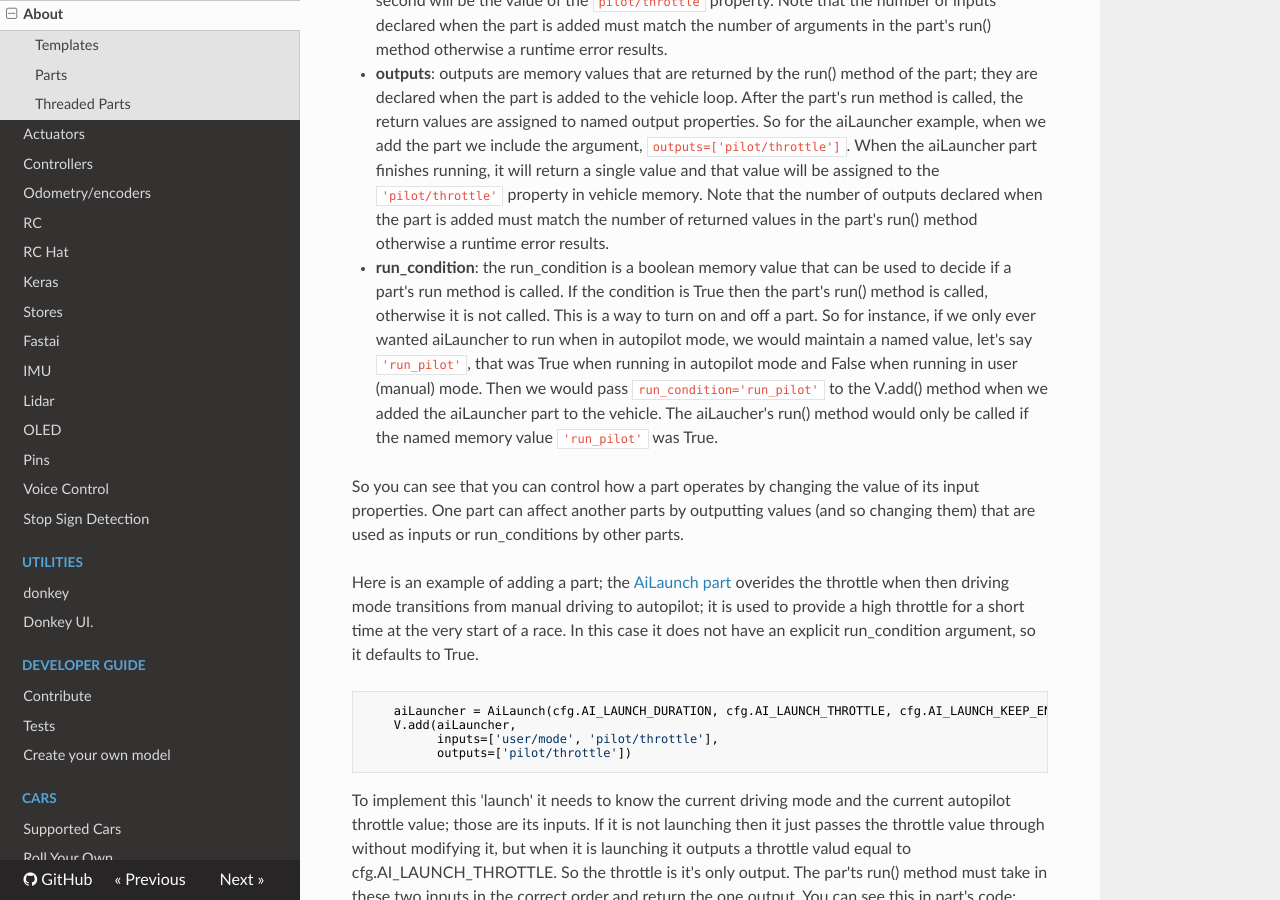
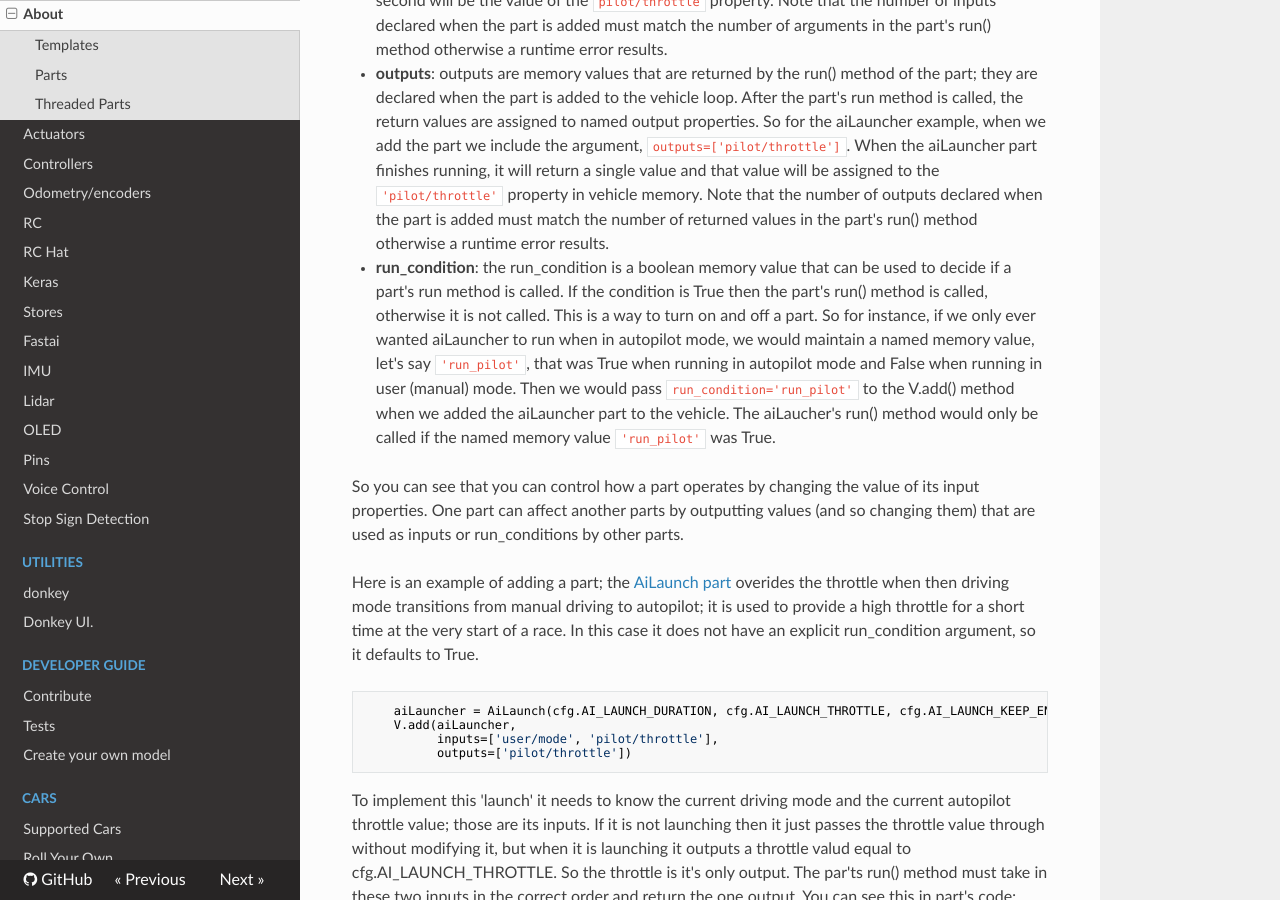
Before and after one commit to autorope/donkeydocs, an MkDocs documentation site: the page built from docs/parts/about.md, in a window 1280 px wide and 900 px high, scrolled down 2421 px. Built offline with MkDocs 1.6.1, drawn with Linux system fonts in a browser that asks for light colours; nearby versions of some CDN libraries.

Commit message:
Update about.md

```diff
--- a/docs/parts/about.md
+++ b/docs/parts/about.md
@@ -56,7 +56,7 @@ Each part is constructed and then added to the vehicle loop with its named input
 - **memory**: Vehicle memory is a hash map of named values.  It is the 'state' of the vehicle.  In includes values uses as inputs, outputs and conditions.  It is shared by all parts.
 - **inputs**: inputs are memory values passed to the run() method of a part; they are declared when the part is added to the vehicle loop.  So for the aiLauncher example, when we add the part we include the argument, `inputs=['user/mode', 'pilot/throttle']`. Just before the run method is called, the vehicle loop looks up the input values and then passes them to the part's run() method as arguments. So when the aiLauncher part's run() method is called it will be passed two arguments; the first will be the value of the `user/mode` property in vehicle memory and the second will be the value of the `pilot/throttle` property. Note that the number of inputs declared when the part is added must match the number of arguments in the part's run() method otherwise a runtime error results.
 - **outputs**: outputs are memory values that are returned by the run() method of the part; they are declared when the part is added to the vehicle loop.  After the part's run method is called, the return values are assigned to named output properties. So for the aiLauncher example, when we add the part we include the argument, `outputs=['pilot/throttle']`. When the aiLauncher part finishes running, it will return a single value and that value will be assigned to the `'pilot/throttle'` property in vehicle memory.  Note that the number of outputs declared when the part is added must match the number of returned values in the part's run() method otherwise a runtime error results.
-- **run_condition**: the run_condition is a boolean memory value that can be used to decide if a part's run method is called.  If the condition is True then the part's run() method is called, otherwise it is not called.  This is a way to turn on and off a part.  So for instance, if we only ever wanted aiLauncher to run when in autopilot mode, we would maintain a named value, let's say `'run_pilot'`, that was True when running in autopilot mode and False when running in user (manual) mode.  Then we would pass `run_condition='run_pilot'` to the V.add() method when we added the aiLauncher part to the vehicle. The aiLaucher's run() method would only be called if the named memory value `'run_pilot'` was True.
+- **run_condition**: the run_condition is a boolean memory value that can be used to decide if a part's run method is called.  If the condition is True then the part's run() method is called, otherwise it is not called.  This is a way to turn on and off a part.  So for instance, if we only ever wanted aiLauncher to run when in autopilot mode, we would maintain a named memory value, let's say `'run_pilot'`, that was True when running in autopilot mode and False when running in user (manual) mode.  Then we would pass `run_condition='run_pilot'` to the V.add() method when we added the aiLauncher part to the vehicle. The aiLaucher's run() method would only be called if the named memory value `'run_pilot'` was True.
 
 So you can see that you can control how a part operates by changing the value of its input properties.  One part can affect another parts by outputting values (and so changing them) that are used as inputs or run_conditions by other parts.
 
```
